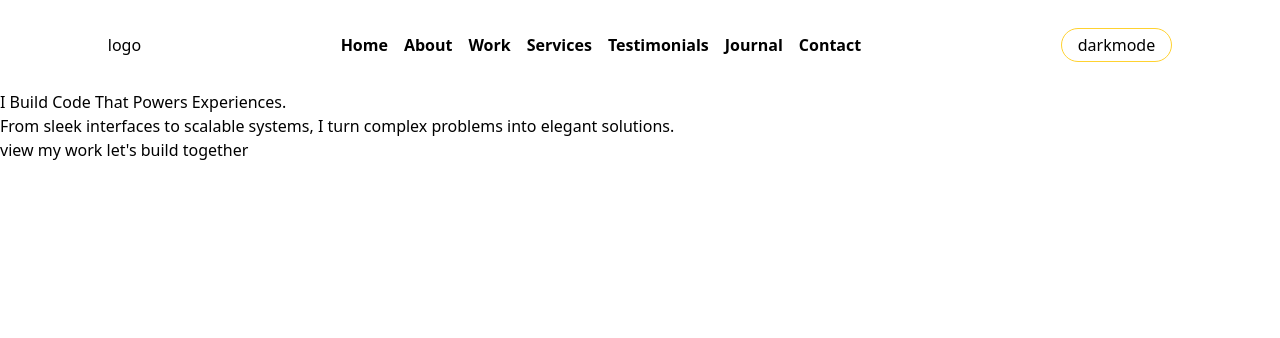
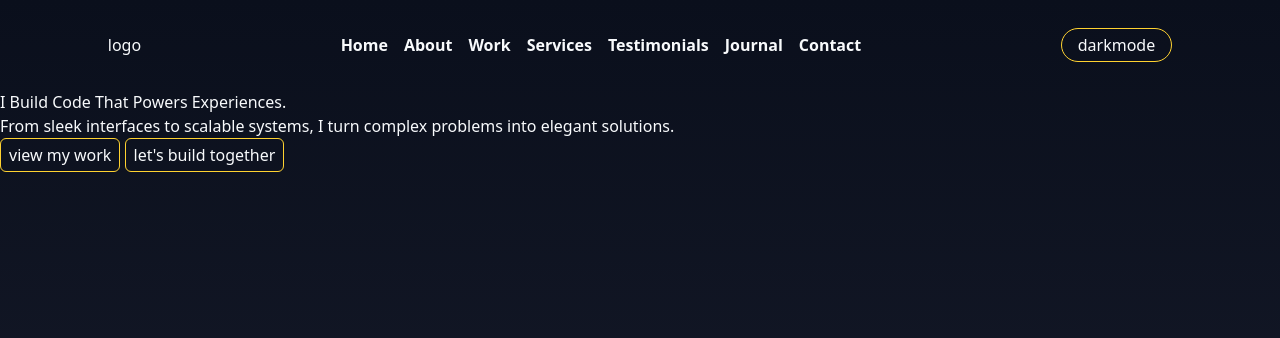
Before and after one commit to chegebrian/my-portfolio, a website built with Vite: page index.html in a window 1280 px wide. Built offline with nearby package versions, Linux system fonts and the light colour scheme.

Commit message:
add a background to the index page

```diff
--- a/index.html
+++ b/index.html
@@ -7,7 +7,7 @@
     <link rel="stylesheet" href="style.css" />
     <title>My Portfolio</title>
   </head>
-  <body>
+  <body class="bg-gradient-to-b from-[#0A0F1C] to-[#1B1F2F] bg-no-repeat min-h-screen text-slate-50">
     <header
       class="flex md:flex-row gap-4 items-start flex-col md:items-center justify-around px-4 py-7"
     >
@@ -37,9 +37,10 @@
           into elegant solutions.
         </p>
         <div>
-          <button><a href="./src/pages/projects.html">view my work</a></button>
-          <button>
-            <a href="./src/pages/projects.html">let's build together</a>
+          <button class="rounded-md border border-amber-300 px-2 py-1"><a href="./src/pages/projects.html">view my work</a></button>
+          <!-- <a href="./src/pages/projects.html" class="rounded-md border border-amber-300 px-2 py-1">view my work</a> -->
+          <button class="rounded-md border border-amber-300 px-2 py-1">
+            <a href="./src/pages/contact.html">let's build together</a>
           </button>
         </div>
       </section>
```
